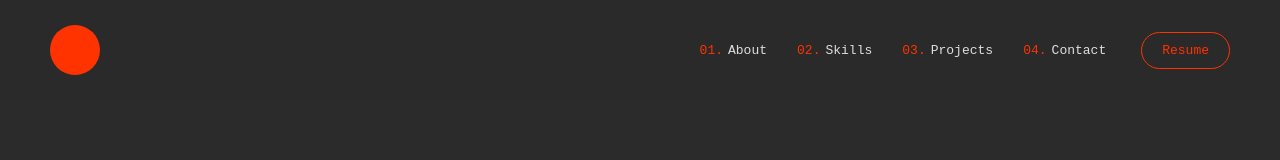
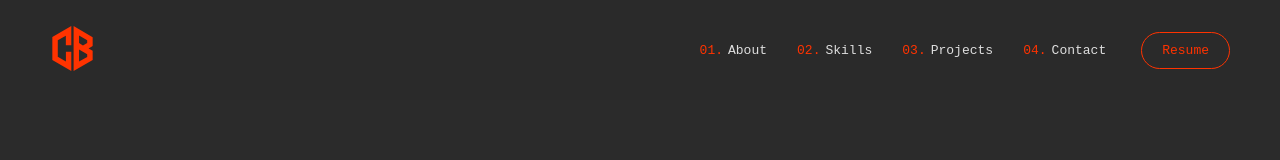
Before and after one commit to christianjbolus/portfolio_v2, a Svelte app: page / in a window 1280 px wide. Shown: the top 160 px of the page. Built offline with nearby package versions, Linux system fonts and the light colour scheme.

Commit message:
Update logo

```diff
--- a/public/index.html
+++ b/public/index.html
@@ -1,19 +1,17 @@
 <!DOCTYPE html>
 <html lang="en">
-<head>
-	<meta charset='utf-8'>
-	<meta name='viewport' content='width=device-width,initial-scale=1'>
+  <head>
+    <meta charset="utf-8" />
+    <meta name="viewport" content="width=device-width,initial-scale=1" />
 
-	<title>Christian Bolus</title>
+    <title>Christian Bolus</title>
 
-	<link rel='icon' type='image/png' href='/favicon.png'>
-	<link rel='stylesheet' href='/global.css'>
-	<link rel='stylesheet' href='/build/bundle.css'>
+    <link rel="icon" type="image/png" href="/logo.svg" />
+    <link rel="stylesheet" href="/global.css" />
+    <link rel="stylesheet" href="/build/bundle.css" />
 
-	<script defer src='/build/bundle.js'></script>
-</head>
+    <script defer src="/build/bundle.js"></script>
+  </head>
 
-<body>
-
-</body>
+  <body></body>
 </html>
--- a/src/components/NavBar.svelte
+++ b/src/components/NavBar.svelte
@@ -1,6 +1,7 @@
 <script>
   import { Transition } from './effects/index'
   import { Button, Menu } from './index'
+  import { Icon } from './icons/index'
   import { navLinks, resume } from '../data.js'
 
   let scrollPosition = window.pageYOffset
@@ -23,7 +24,7 @@
 <div class={hide ? "container hide" : "container"}>
   <nav class="navbar">
     <Transition type="fade" config={{y: -100, duration: 500, delay: 100}}>
-      <div class="logo"></div>
+      <img class="logo" src="logo.svg" alt="logo" />
     </Transition>
     <ol class="nav-links">
       {#each navLinks as {url, name}, i}
@@ -71,10 +72,8 @@
   }
 
   .logo {
-    height: 50px;
-    width: 50px;
-    border-radius: 50%;
-    background-color: var(--accent)
+    height: 45px;
+    width: 45px;
   }
 
   ol {
```
Also changed, not shown: public/logo.svg (added).
